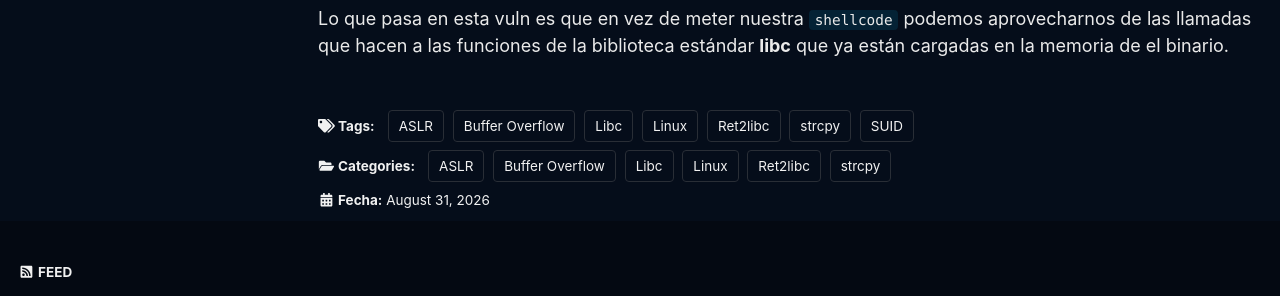
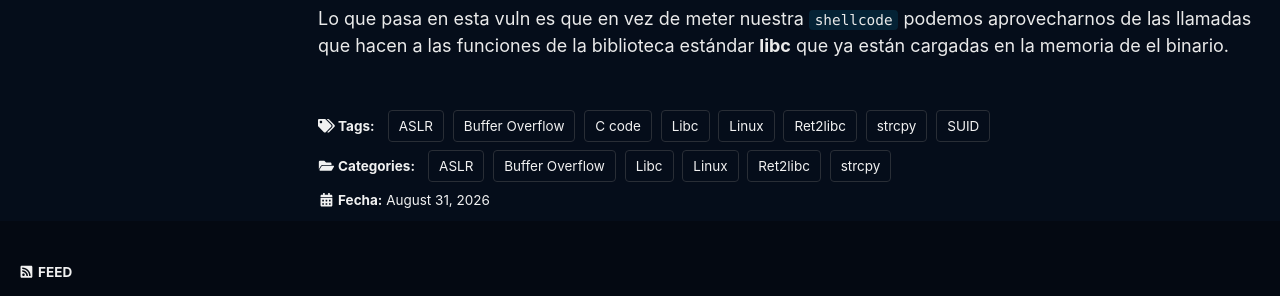
Before and after one commit to wvverez/wvverez.github.io, a Jekyll site: the page built from _posts/2026-08-31-buffer-overflow.md, in a window 1280 px wide and 900 px high, scrolled down 600 px. Shown: the part 552-848 px from the top of the window. Built offline with Jekyll 4.4.1, drawn with Linux system fonts in a browser that asks for light colours; cached includes are drawn as plain includes; a script that is not in the unit is left out.

Commit message:
Update 2026-08-31-buffer-overflow.md

```diff
--- a/_posts/2026-08-31-buffer-overflow.md
+++ b/_posts/2026-08-31-buffer-overflow.md
@@ -22,6 +22,7 @@ tags:
   - Libc
   - strcpy
   - SUID
+  - C code
 ---
 
 <p align="center">
```
